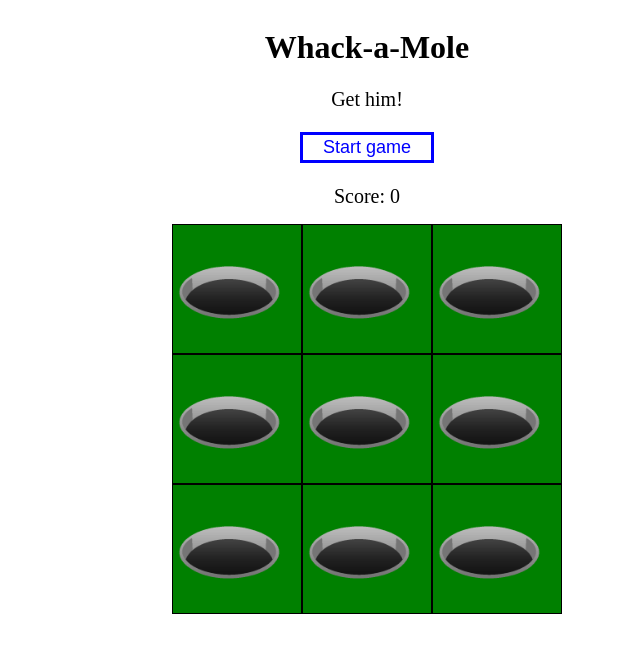
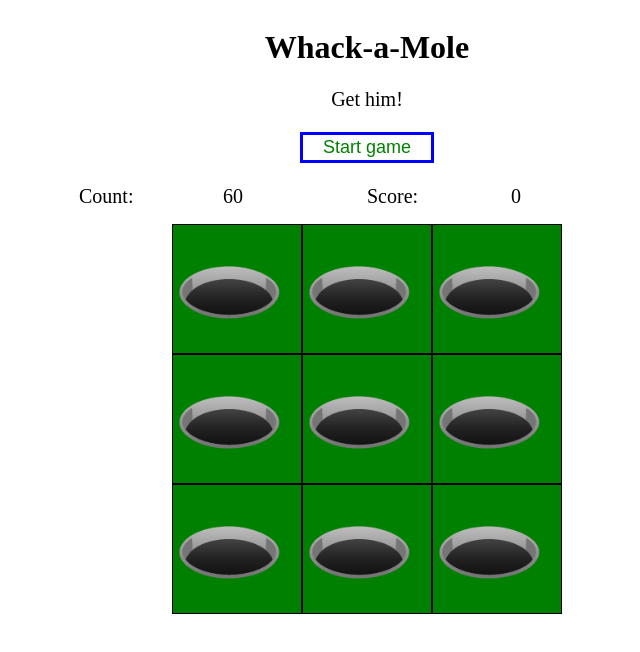
Before and after one commit to hmilly/react-ts-whackAmole, a Gatsby site: page / in a window 1280 px wide. Shown: the whole page, without its empty margins (273-913 px from the left). Built offline with nearby package versions, Linux system fonts and the light colour scheme; Gatsby itself is replaced by a stand-in of ours.

Commit message:
added timer, updated css

```diff
--- a/src/components/Mole.tsx
+++ b/src/components/Mole.tsx
@@ -1,12 +1,12 @@
 import * as React from "react"
 import { useEffect, useState } from "react";
 import mole from "../images/mole.png"
-import {IState as Props} from "../pages/index"
+import {IStates as Props} from "../pages/index"
 
 const Mole: React.FC<Props> = ({count, start, setCount}) => {
   const [t, setT] = useState(0);
 
-  const timeout = () => Math.round(Math.random() * (2000 - 200) + 500);
+const timeout = () => Math.round(Math.random() * (2000 - 200) + 500);
 
   useEffect(() => {
     if (start && t === 0) {
--- a/src/pages/index.tsx
+++ b/src/pages/index.tsx
@@ -5,15 +5,28 @@ const { Header } = require("../styles/Header.styled");
 const { Ul } = require("../styles/Ul.styled");
 import Mole from "../components/Mole";
 
-export interface IState {
+export interface IStates {
   count: number;
   start: boolean;
   setCount: (count: number) => void;
 }
+interface IState {
+  countdown: number;
+}
 
 const IndexPage = () => {
-  const [start, setStart] = useState<IState["start"]>(false);
-  const [count, setCount] = useState<IState["count"]>(0);
+  const [start, setStart] = useState<IStates["start"]>(false);
+  const [count, setCount] = useState<IStates["count"]>(0);
+  const [countdown, setCountdown] = useState<IState["countdown"]>(60);
+
+  useEffect(() => {
+    if (start && countdown > 0) {
+      setTimeout(() => setCountdown(countdown - 1), 1000);
+    } else if (!start || countdown === 0) {
+      setCountdown(60);
+      setStart(false);
+    }
+  });
 
   useEffect(() => {
     if (start) setCount(0);
@@ -21,14 +34,19 @@ const IndexPage = () => {
 
   return (
     <Container>
-      <Header>
+      <Header btnCol={start ? "red" : "green"}>
         <title>Main Page</title>
         <h1>Whack-a-Mole</h1>
         <p>Get him!</p>
         <button onClick={() => setStart(!start)}>
           {start ? "Stop game" : "Start game"}
         </button>
-        <p>Score: {count}</p>
+        <div>
+          <p>Count:</p>
+          <p>{countdown}</p>
+          <p>Score:</p>
+          <p>{count}</p>
+        </div>
       </Header>
       <Ul>
         <Mole count={count} setCount={setCount} start={start} />
--- a/src/styles/Header.styled.js
+++ b/src/styles/Header.styled.js
@@ -23,7 +23,7 @@ export const Header = styled.header`
     padding: 2px 20px;
     border: solid 3px blue;
     background-color: white;
-    color: blue;
+    color: ${({ btnCol }) => btnCol};
     font-size: 18px;
   }
   button:hover {
@@ -37,4 +37,21 @@ export const Header = styled.header`
     padding: 0 18px;
     background-color: lightyellow;
   }
+  div {
+    width: 50%;
+    height: 100%;
+    display: grid;
+    grid-template-columns: repeat(4, 1fr);
+    grid-template-rows: 1fr;
+    grid-column-gap: 0px;
+    grid-row-gap: 0px;
+    grid-auto-flow: row;
+    align-items: center;
+    p :nth-child(even) {
+      font-size: 24px;
+      font-weight: 700;
+      justify-self: start;
+      color: blue;
+    }
+  }
 `;
--- a/src/styles/Ul.styled.js
+++ b/src/styles/Ul.styled.js
@@ -25,7 +25,7 @@ export const Ul = styled.ul`
       left: 22px;
     }
     img:hover {
-      cursor: pointer;
+      cursor: not-allowed;
     }
     span {
       font-size: 90px;
```
